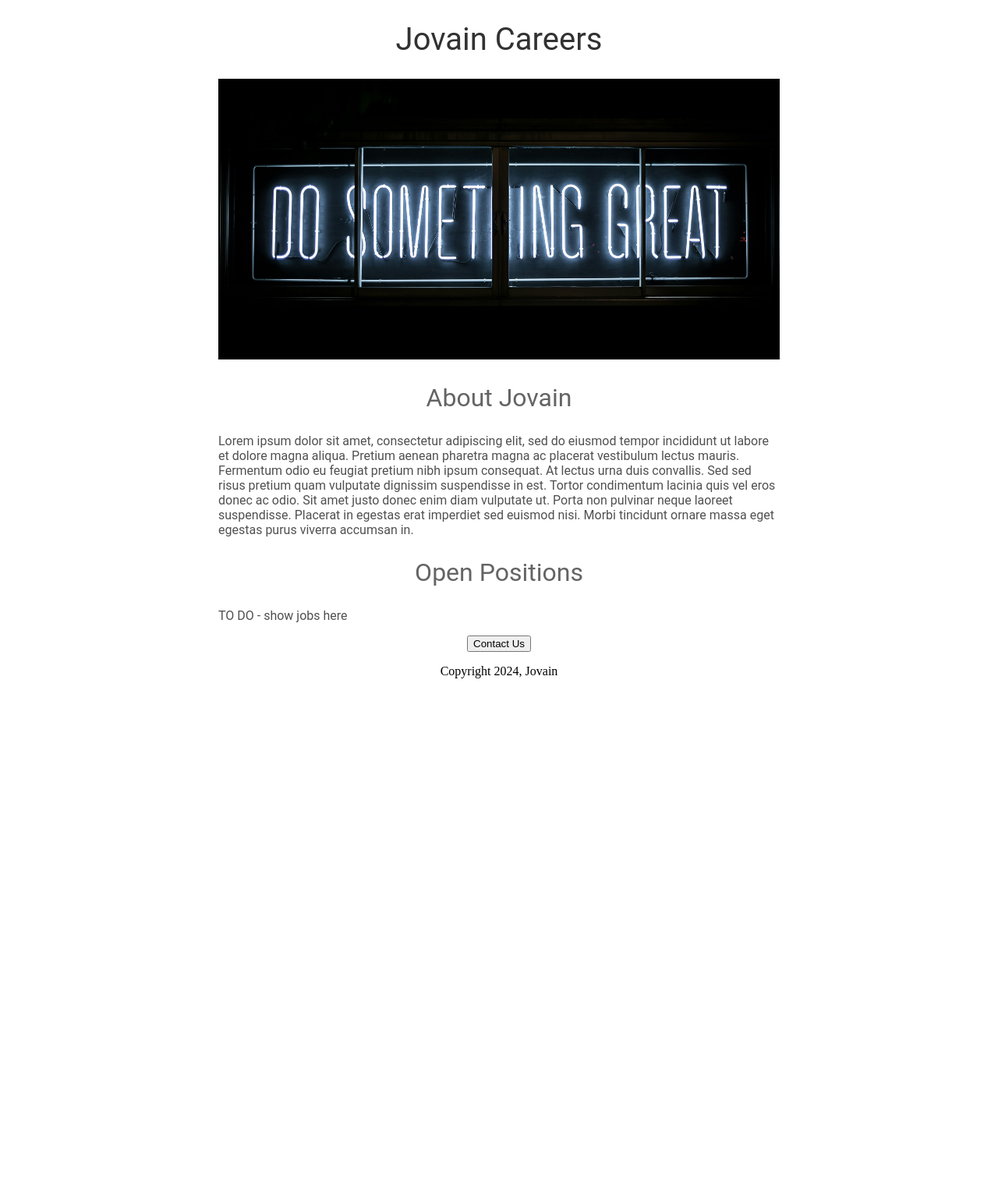
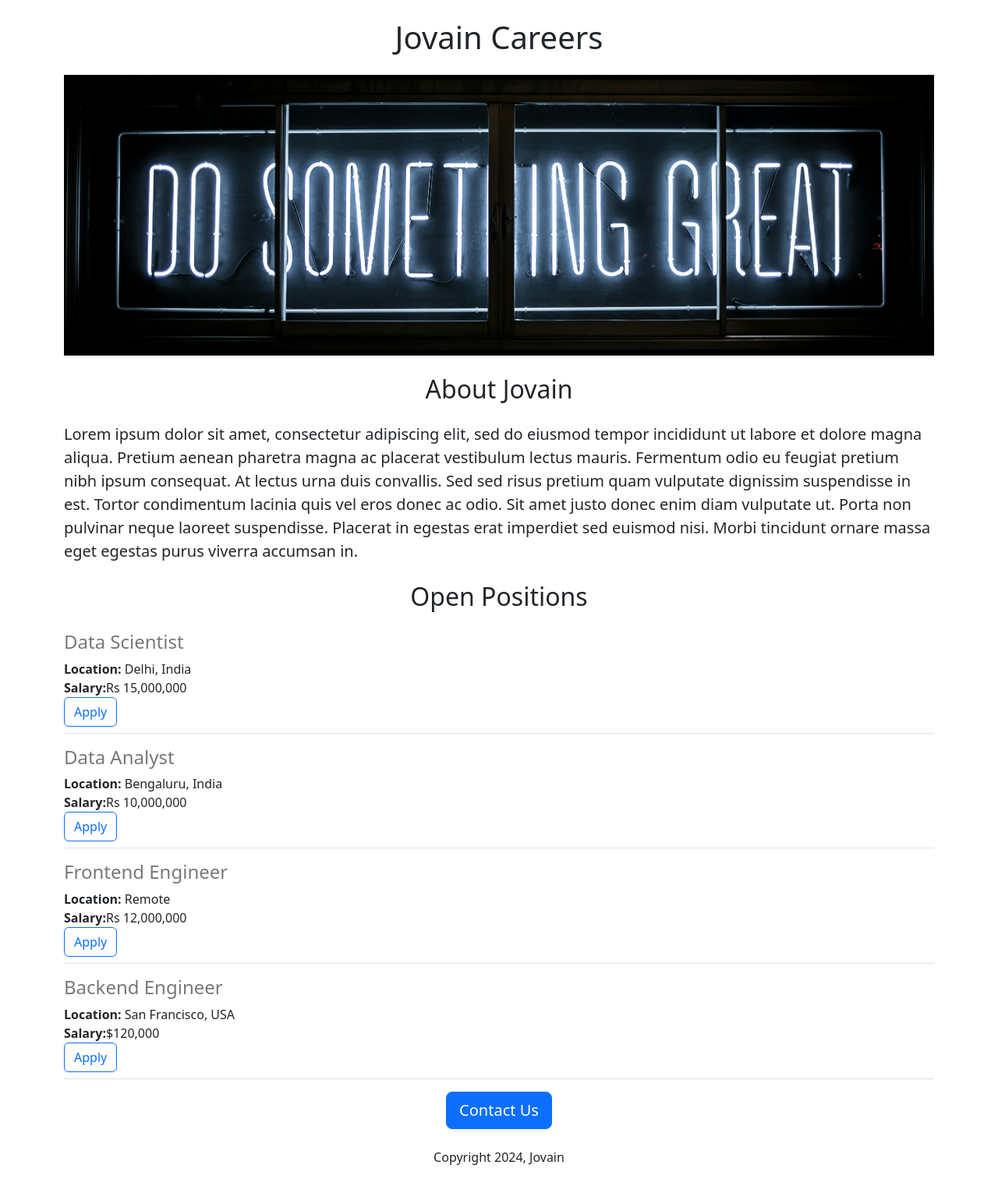
Before and after one commit to Kofigo375/careers-website, a Flask app: page / in a window 1280 px wide. Shown: the whole page at 78% size. Before the commit the page ends 870 px from the top, so only its background shows below. Run offline with Flask 3, Linux system fonts and the light colour scheme.

Commit message:
add files

```diff
--- a/app.py
+++ b/app.py
@@ -2,9 +2,37 @@ from flask import Flask, render_template
 
 app = Flask(__name__)
 
+JOBS = [
+    {
+        'id':1,
+        'title': 'Data Scientist',
+        'location': 'Delhi, India',
+        'salary': 'Rs 15,000,000'
+    },
+    {
+        'id':2,
+        'title': 'Data Analyst',
+        'location': 'Bengaluru, India',
+        'salary': 'Rs 10,000,000'
+    },
+    {
+        'id':3,
+        'title': 'Frontend Engineer',
+        'location': 'Remote',
+        'salary': 'Rs 12,000,000'
+    },
+    {
+        'id':4,
+        'title': 'Backend Engineer',
+        'location': 'San Francisco, USA',
+        'salary': '$120,000'
+    }
+]
+
 @app.route("/")
 def hello():
-    return render_template("home.html")
+    return render_template("home.html",
+                           jobs=JOBS)
 
 
 if __name__ == "__main__":
--- a/templates/home.html
+++ b/templates/home.html
@@ -3,50 +3,33 @@
 <head>
     <meta charset="UTF-8">
     <meta name="viewport" content="width=device-width, initial-scale=1.0">
+    <link href="https://cdn.jsdelivr.net/npm/bootstrap@5.3.3/dist/css/bootstrap.min.css" rel="stylesheet" integrity="sha384-QWTKZyjpPEjISv5WaRU9OFeRpok6YctnYmDr5pNlyT2bRjXh0JMhjY6hW+ALEwIH" crossorigin="anonymous">
     <title>Jovain Careers</title>
     <style>
-        h1 {
-            font-size: 40px;
-            font-family: Roboto;
-            font-weight: normal;
-            color: rgb(50,50,50);
-            text-align: center;
-        }
         #banner {
+            height: 360px;
             width: 100%;
-            height: 360px;
             object-fit: cover;
-        }
-        h2 {
-            font-family: Roboto;
-            font-size: 32px;
-            color: rgb(100, 100, 100);
-            text-align: center;
-            font-weight: normal;
-        }
-        .bodytext {
-            font-family: Roboto;
-            color: rgb(80, 80, 80);
-        }
-        #container {
-            max-width: 720px;
-            margin: 0 auto 0 auto;
         }
     </style>
 </head>
 <body>
-    <div id="container">
-        <h1>Jovain Careers</h1>
-        <img id="banner" src="http://127.0.0.1:5000/static/banner.jpg" height="320">
-        <h2>About Jovain</h2>
-        <p class="bodytext">
+    <div class="container">
+        <h1 class="text-center mt-4 mb-4" >Jovain Careers</h1>
+        <img class="img-fluid" id="banner" src="http://127.0.0.1:5000/static/banner.jpg" height="320">
+        <h2 class="text-center mt-4 mb-4">About Jovain</h2>
+        <p class="lead">
             Lorem ipsum dolor sit amet, consectetur adipiscing elit, sed do eiusmod tempor incididunt ut labore et dolore magna aliqua. Pretium aenean pharetra magna ac placerat vestibulum lectus mauris. Fermentum odio eu feugiat pretium nibh ipsum consequat. At lectus urna duis convallis. Sed sed risus pretium quam vulputate dignissim suspendisse in est. Tortor condimentum lacinia quis vel eros donec ac odio. Sit amet justo donec enim diam vulputate ut. Porta non pulvinar neque laoreet suspendisse. Placerat in egestas erat imperdiet sed euismod nisi. Morbi tincidunt ornare massa eget egestas purus viverra accumsan in.
         </p>
-        <h2>Open Positions</h2>
-        <p class="bodytext">TO DO - show jobs here</p>
-        <div style="text-align:center">
-        <button>Contact Us</button>
-        <p>Copyright 2024, Jovain</p>
+        <h2 class="text-center mt-4 mb-4">Open Positions</h2>
+        <div>
+            {% for job in jobs %}
+                {% include 'jobitem.html' %}
+            {% endfor %}
+        </div>
+        <div class="text-center">
+        <button class="btn btn-primary btn-lg">Contact Us</button>
+        <p class="mt-4">Copyright 2024, Jovain</p>
         </div>
     </div>
 </body>
--- /dev/null
+++ b/templates/jobitem.html
@@ -0,0 +1,12 @@
+<div class="border-bottom" style="margin-bottom: 16px; padding-bottom: 8px;">
+    <h4 style="color: rgb(120, 120, 120); margin: bottom 4px;">{{ job['title']}}</h4>
+    <div>
+        <b>Location: </b>{{ job['location']}}
+    </div>
+    {% if 'salary' in job %}
+        <div>
+            <b>Salary:</b>{{job['salary']}}
+        </div>
+    {% endif %}
+    <button type="button" class="btn btn-outline-primary">Apply</button>
+</div>
```
